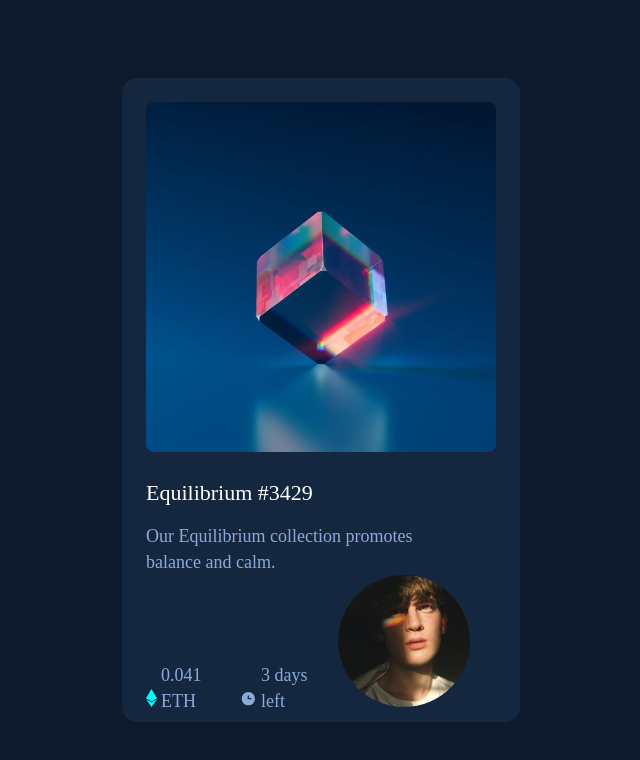
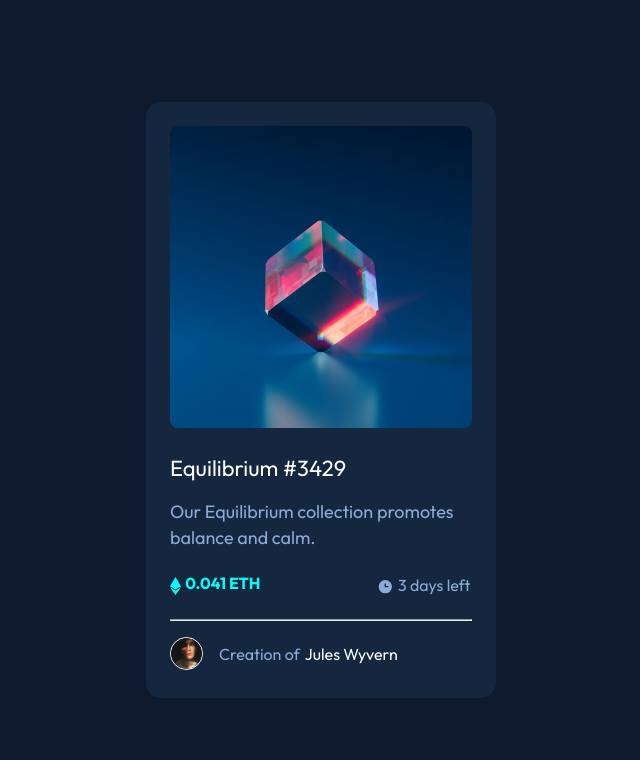
Before and after one commit to MateJikia/NFT-preview-card-projeqt, a plain HTML site: page index.html in a window 1280 px wide. Shown: the whole page, without its empty margins (319-959 px from the left). Drawn offline with Linux system fonts and the light colour scheme.

Commit message:
final result

```diff
--- a/css/reset.css
+++ b/css/reset.css
@@ -46,3 +46,7 @@ table {
 	border-collapse: collapse;
 	border-spacing: 0;
 }
+
+*{
+	box-sizing: border-box;
+}
--- a/css/style.css
+++ b/css/style.css
@@ -1,3 +1,4 @@
+@import url('https://fonts.googleapis.com/css2?family=Outfit:wght@400;500;700&display=swap');
 
 
 body{
@@ -29,27 +30,92 @@ h1{
     color: #FFFFFF;
     margin-top: 24px;
     font-size: 22px;
+    font-family: 'outfit', sans-serif ;
     line-height: 27.72px;
 
 }
-p{
+.main-text p{
     width: 302px;
     height: 52px;
     color: #8BACD9;
     font-weight: 300;
     font-size: 18px;
+    font-family: 'outfit', sans-serif ;
     line-height: 26px;
     margin-top: 16px;
 
 
 }
-.eth-paragraph{
-    display: inline-block;
-    width: 75px;
-    height: 20px;
-}
+
 .days-paragraph{
     display: inline-block;
     width: 73px;
     height: 20px;
 }
+
+.icons{
+    width: 301px;
+    height: 20px;
+    display: flex;
+    justify-content: space-between;
+    align-items: flex-end;
+    margin-top: 24px;
+    font-size: 16px;
+    font-family: 'outfit', sans-serif ;
+
+}
+.eth-paragraph{
+
+    height: 20px;
+    font-weight: 600;
+    font-family: 'outfit', sans-serif ;
+    font-size: 16px;
+    line-height: 20.px;
+    margin-right: 112px;
+    color: #00FFF8;
+}
+.days-paragraph{
+    width: 73px;
+    height: 20px;
+    font-weight: 400;
+    font-family: 'outfit', sans-serif ;
+    font-size: 16px;
+    line-height: 20.16px;
+    color: #8BACD9;
+}
+.avatar img{
+    height: 33px;
+    border: 1px solid #FFFFFF;
+    border-radius: 50%;
+
+}
+.avatar {
+  display: flex;
+  justify-content: left;
+  align-items: center;
+  margin-top: 16px;
+  margin-bottom: 32px;
+  font-family: 'outfit', sans-serif ;
+
+}
+.avatar-creation{
+    margin-left: 16px;
+    margin-right: 5px;
+    color: #8BACD9;
+}
+.avatar-name{
+    color: #FFFFFF;
+    font-weight: 400;
+    font-size: 16px;
+    font-family: 'outfit', sans-serif ;
+    line-height: 20px;
+}
+
+.divider{
+    width: 302px;
+    height: 1px;
+    left: 6.86%;
+    right: 6.86%;
+    color: #2E405A;
+    margin-top: 24px;
+}
--- a/index.html
+++ b/index.html
@@ -8,14 +8,29 @@
     </head>
     <body>
         <div class="main-div">
+            <div>
                 <img class="main-image" src="images/image-equilibrium.jpg" alt="image-1">
+            </div>
+
+            <div class="main-text">
                 <h1>Equilibrium #3429</h1>
                 <p>Our Equilibrium collection promotes balance and calm.</p>
+            </div>
+
+            <div class="icons">
                 <img class="eth-icon" src="images/icon-ethereum.svg" alt="icon-1">
                 <p class="eth-paragraph">0.041 ETH</p>
                 <img class="clock-icon" src="images/icon-clock.svg" alt="icon-2">
                 <p class="days-paragraph">3 days left</p>
+            </div>
+
+           <hr class="divider">
+
+            <div class="avatar">
                 <img class="image-avatar" src="images/image-avatar.png" alt="image-2">
+                <p class="avatar-creation">Creation of</p>
+                <p class="avatar-name">Jules Wyvern</p>
+            </div>
         </div>
     </body>
 
```
Lines whose indentation alone changed are shown as unchanged.
